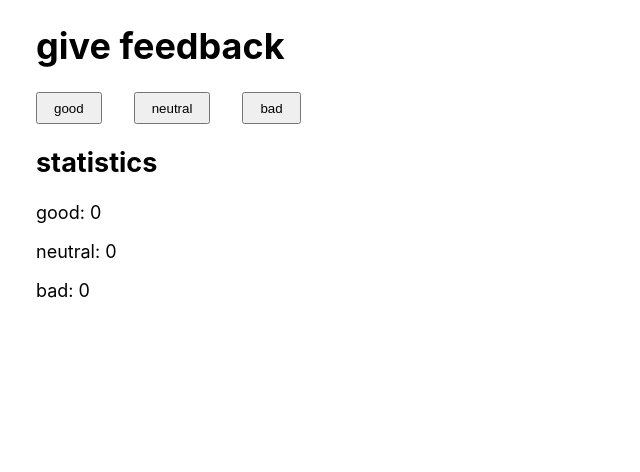
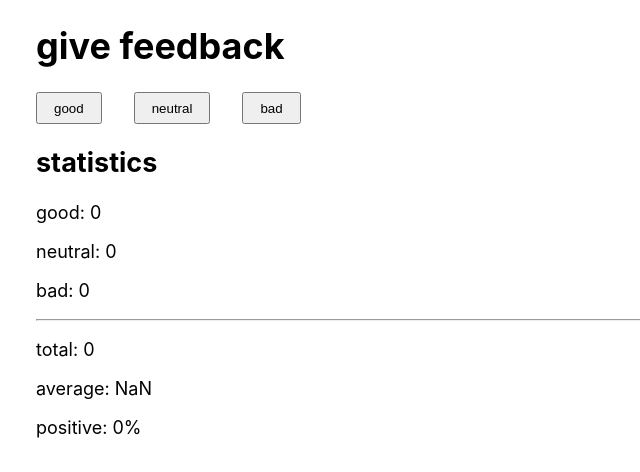
Before and after one commit to atulpat3l/FullstackOpen, a React (Create React App) app in the folder part1/unicafe/: page / in a window 1280 px wide. Shown: the top 472 px of the page, without its empty margins (0-640 px from the left). Built offline with nearby package versions, Linux system fonts and the light colour scheme.

Commit message:
Exercise 1.7 Completed

```diff
--- a/part1/unicafe/src/App.js
+++ b/part1/unicafe/src/App.js
@@ -17,6 +17,9 @@
   const handleBad = () => {
     setBad(bad + 1);
   };
+  const total = good + neutral + bad;
+  const average = (good - bad) / total;
+  const positive = total > 0 ? (good / total) * 100 : 0;
 
   return (
     <div className="container">
@@ -32,6 +35,12 @@
         <p>neutral: {neutral}</p>
         <p>bad: {bad}</p>
       </div>
+      <hr />
+      <div className="other-data">
+        <p>total: {total}</p>
+        <p>average: {average}</p>
+        <p>positive: {positive}%</p>
+      </div>
     </div>
   );
 };
```
